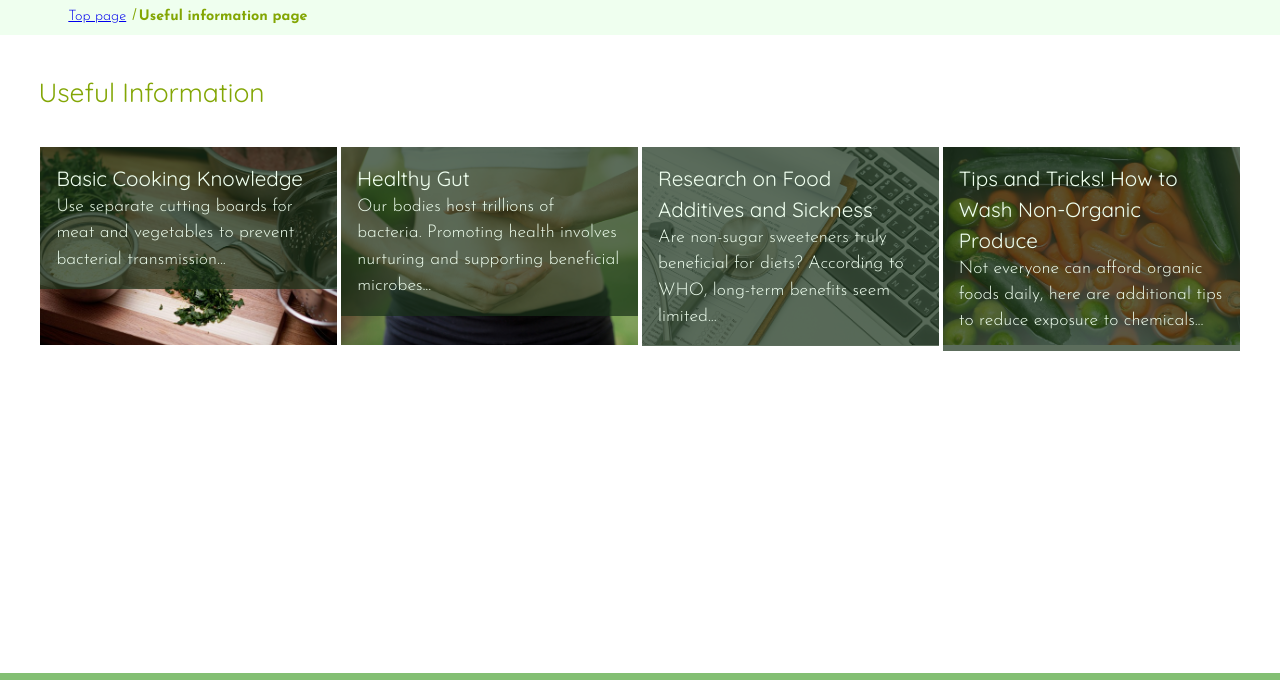
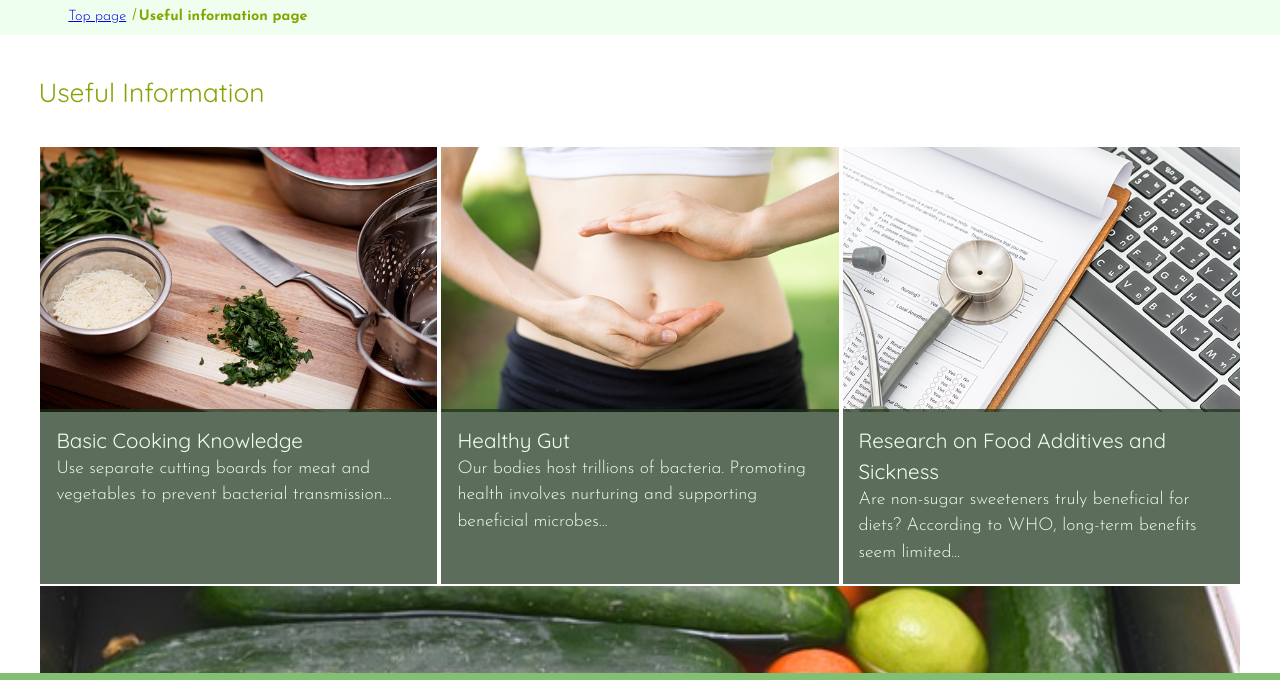
Before and after one commit to AtsukoCoffey/healthy-food-club, a plain HTML site: page info.html in a window 1280 px wide. Shown: the part 81-761 px from the top of the page. Drawn offline with nearby package versions, Linux system fonts and the light colour scheme.

Commit message:
style: Add info page style for middle screen size

```diff
--- a/assets/css/style.css
+++ b/assets/css/style.css
@@ -308,34 +308,36 @@ nav.breadcrumb a:visited {
   list-style: none;
   margin-top: 2rem;
 }
-#useful-info > div {
+
+#useful-info>div {
   border: 2px solid #ffffff;
   flex: 1 1 250px;
 }
 
 #basic-knowledge {
-  background: url(../images/kitchen-7471627_640.jpg) no-repeat top center/100%;
+  background: url(../images/kitchen-7471627_640.jpg) no-repeat top center/cover;
 }
 
 #healthy-gut {
-  background: url(../images/womans-hands-belly_640.jpg) no-repeat top center/100%;
+  background: url(../images/womans-hands-belly_640.jpg) no-repeat top center/cover;
 }
 
 #research-sickness {
-  background: url(../images/stethoscope-prescription-laptop_640.jpg) no-repeat top center/100%;
+  background: url(../images/stethoscope-prescription-laptop_640.jpg) no-repeat top center/cover;
 }
 
 #tips-tricks {
-  background: url(../images/vegetables-6064523_640.jpg) no-repeat top center/100%;
+  background: url(../images/vegetables-6064523_640.jpg) no-repeat top center/cover;
 }
 
-#useful-info > div > div {
+#useful-info>div>div {
   background-color: rgb(24, 48, 24, .7);
   color: rgb(239, 255, 239);
   padding: 1rem;
+  height: 100%;
 }
 
-#useful-info > div > div:hover {
+#useful-info>div>div:hover {
   color: rgb(242, 92, 5);
 }
 
@@ -453,6 +455,30 @@ nav.breadcrumb a:visited {
     padding: 3%;
   }
 
+  /* Useful Info page */
+  #useful-info {
+    flex-direction: column;
+  }
+
+  #useful-info>div {
+    background-size: 50%;
+  }
+
+  #useful-info>div>div {
+    width: 50%;
+  }
+
+  #basic-knowledge, #research-sickness {
+    background-position: right;
+  }
+
+  #healthy-gut, #tips-tricks {
+    background-position: left;
+  }
+
+  #healthy-gut>div, #tips-tricks>div {
+    margin-left: 50%;
+  }
 }
 
 
@@ -481,4 +507,32 @@ nav.breadcrumb a:visited {
     width: 1061px;
     height: 597px;
   }
+
+  /* Useful Info page */
+  #useful-info {
+    flex-direction: row;
+  }
+
+  #useful-info>div {
+    background-size: 100%;
+    flex: 1 1 400px;
+  }
+
+  #useful-info>div>div {
+    width: 100%;
+    margin-top: 66%;
+  }
+
+  #basic-knowledge, #research-sickness {
+    background-position: top;
+  }
+
+  #healthy-gut, #tips-tricks {
+    background-position: top;
+  }
+
+  #healthy-gut>div, #tips-tricks>div {
+    margin-left: 0%;
+  }
+
 }
```
